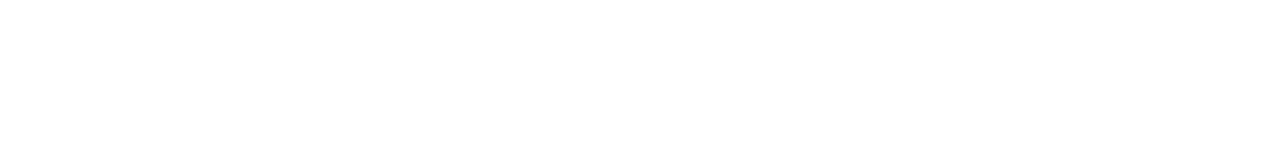
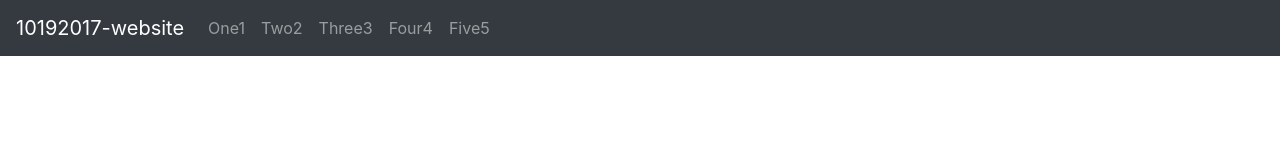
Before and after one commit to abdkareem/10192017-website, a plain HTML site: page index.html in a window 1280 px wide. Drawn offline with nearby package versions, Linux system fonts and the light colour scheme.

Commit message:
Build navigation component

```diff
--- a/index.html
+++ b/index.html
@@ -1,11 +1,42 @@
 <!DOCTYPE html>
 <html lang="en">
 <head>
+    <title>10192017-website</title>
+    <meta charset="utf-8">
+    <meta name="viewport" content="width=device-width, initial-scale=1, shrink-to-fit=no">
     <link rel="stylesheet" href="https://maxcdn.bootstrapcdn.com/bootstrap/4.0.0-beta.2/css/bootstrap.min.css" integrity="sha384-PsH8R72JQ3SOdhVi3uxftmaW6Vc51MKb0q5P2rRUpPvrszuE4W1povHYgTpBfshb" crossorigin="anonymous">
 </head>
 <body>
+    <div class="container">
+        <nav class="navbar fixed-top navbar-expand-lg navbar-dark bg-dark">
+            <a class="navbar-brand" href="#">10192017-website</a>
+            <button class="navbar-toggler" type="button" data-toggle="collapse" data-target="#navbarNav" aria-controls="navbarNav" aria-expanded="false" aria-label="Toggle navigation">
+                <span class="navbar-toggler-icon"></span>
+            </button>
+            <div class="collapse navbar-collapse" id="navbarNav">
+                 <ul class="navbar-nav">
+                    <li class="nav-item">
+                        <a class="nav-link" href="#">One1</a>
+                    </li>
+                    <li class="nav-item">
+                        <a class="nav-link" href="#">Two2</a>
+                    </li>
+                    <li class="nav-item">
+                        <a class="nav-link" href="#">Three3</a>
+                    </li>
+                    <li class="nav-item">
+                        <a class="nav-link" href="#">Four4</a>
+                    </li>
+                    <li class="nav-item">
+                        <a class="nav-link" href="#">Five5</a>
+                    </li>
+                </ul>
+            </div>
+        </nav>
+    </div>
 
     <!-- js files -->
+
     <script src="https://code.jquery.com/jquery-3.2.1.slim.min.js" integrity="sha384-KJ3o2DKtIkvYIK3UENzmM7KCkRr/rE9/Qpg6aAZGJwFDMVNA/GpGFF93hXpG5KkN" crossorigin="anonymous"></script>
     <script src="https://cdnjs.cloudflare.com/ajax/libs/popper.js/1.12.3/umd/popper.min.js" integrity="sha384-vFJXuSJphROIrBnz7yo7oB41mKfc8JzQZiCq4NCceLEaO4IHwicKwpJf9c9IpFgh" crossorigin="anonymous"></script>
     <script src="https://maxcdn.bootstrapcdn.com/bootstrap/4.0.0-beta.2/js/bootstrap.min.js" integrity="sha384-alpBpkh1PFOepccYVYDB4do5UnbKysX5WZXm3XxPqe5iKTfUKjNkCk9SaVuEZflJ" crossorigin="anonymous"></script>
```
